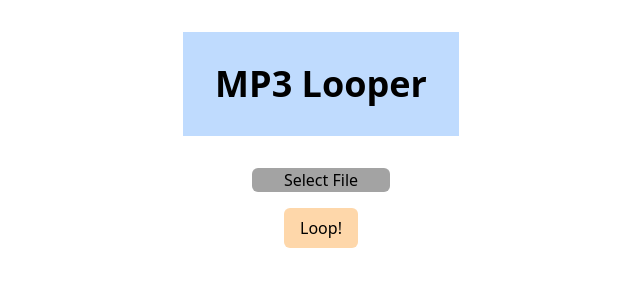
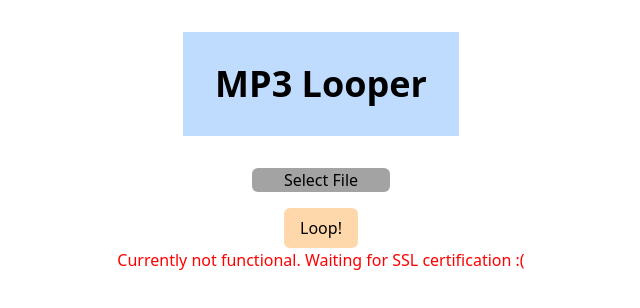
Before and after one commit to biennviquiera/looper, a Next.js app: page / in a window 1280 px wide. Shown: the top 308 px of the page, without its empty margins (319-959 px from the left). Built offline with nearby package versions, Linux system fonts and the light colour scheme.

Commit message:
Temporary nonfunctional notice

```diff
--- a/app/page.tsx
+++ b/app/page.tsx
@@ -120,7 +120,7 @@ export default function Home () {
         <a href={downloadUrl} target="_blank" rel="noopener noreferrer">Download looped file</a>
       </div>
       }
-      {/* <p className="4xl" style={{ color: 'red' }}>Currently not functional. Waiting for SSL certification :(</p> */}
+      <p className="4xl" style={{ color: 'red' }}>Currently not functional. Waiting for SSL certification :(</p>
     </div>
   )
 }
```
